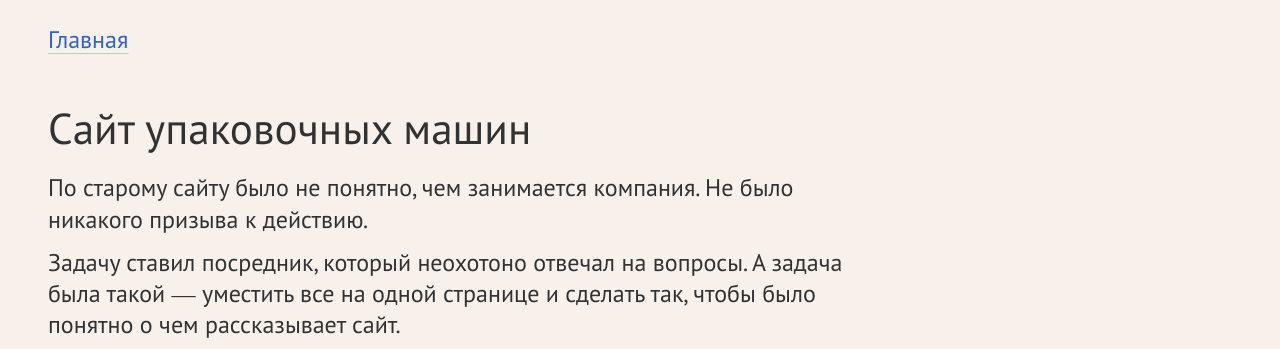
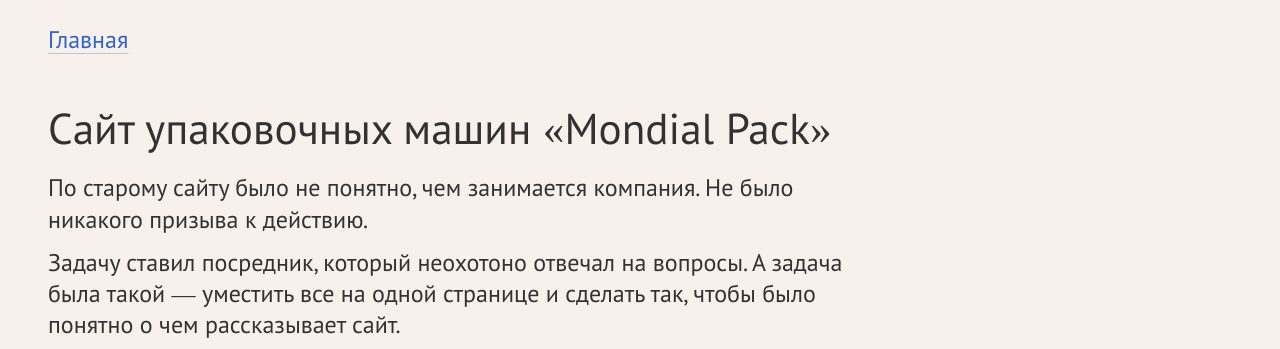
Before and after one commit to TemaReka/ArtemReka, a plain HTML site: page packagingMachines.html in a window 1280 px wide. Shown: the top 349 px of the page. Drawn offline with Linux system fonts and the light colour scheme.

Commit message:
Update packagingMachines.html

```diff
--- a/packagingMachines.html
+++ b/packagingMachines.html
@@ -16,7 +16,7 @@
 
         <div class="space_md"></div>
 
-        <h1>Сайт упаковочных машин</h1>
+        <h1>Сайт упаковочных машин «Mondial Pack»</h1>
         <p>По старому сайту было не понятно, чем занимается компания. Не было никакого призыва к действию.</p>
         <p>Задачу ставил посредник, который неохотоно отвечал на вопросы. А задача была такой — уместить все на одной странице и сделать так, чтобы было понятно о чем рассказывает сайт.</p>
         <p>Старого сайта не осталось, поэтому рубрика «было/стало» отменяется.</p>
```
